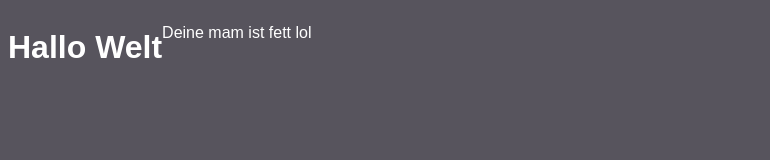
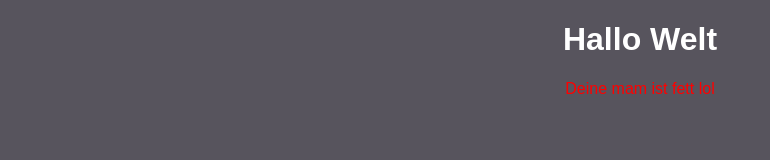
Before and after one commit to slutmyass/sluhtie.github.io, a plain HTML site: page index.html in a window 1280 px wide. Shown: the whole page, without its empty margins (0-770 px from the left). Drawn offline with Linux system fonts and the light colour scheme.

Commit message:
Update style.css

```diff
--- a/assets/style.css
+++ b/assets/style.css
@@ -2,6 +2,9 @@
    background-color: #57545d;
    font-family: Arial, Helvetica, sans-serif;
    color: white;
-   align-content: center;
-   display: flex;
+   text-align: center;
 }
+
+p {
+    color: red;
+}
```
